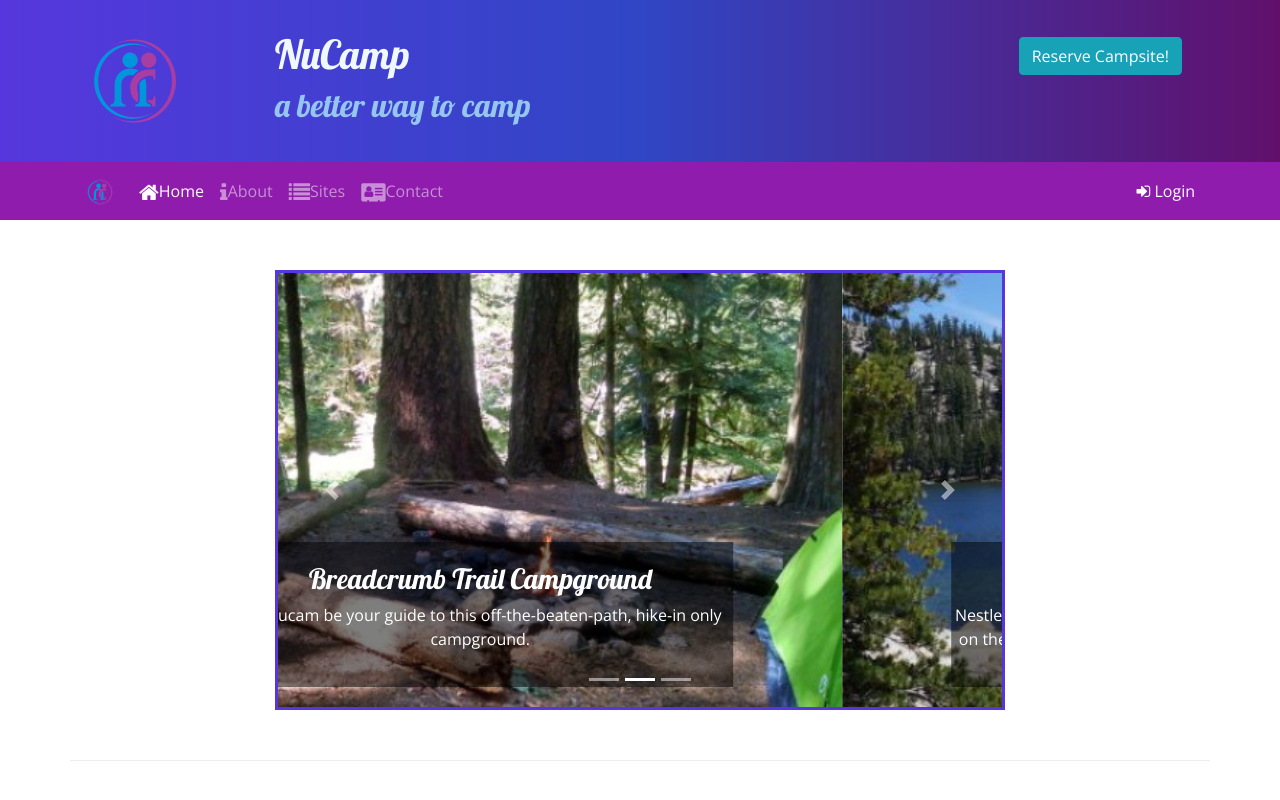
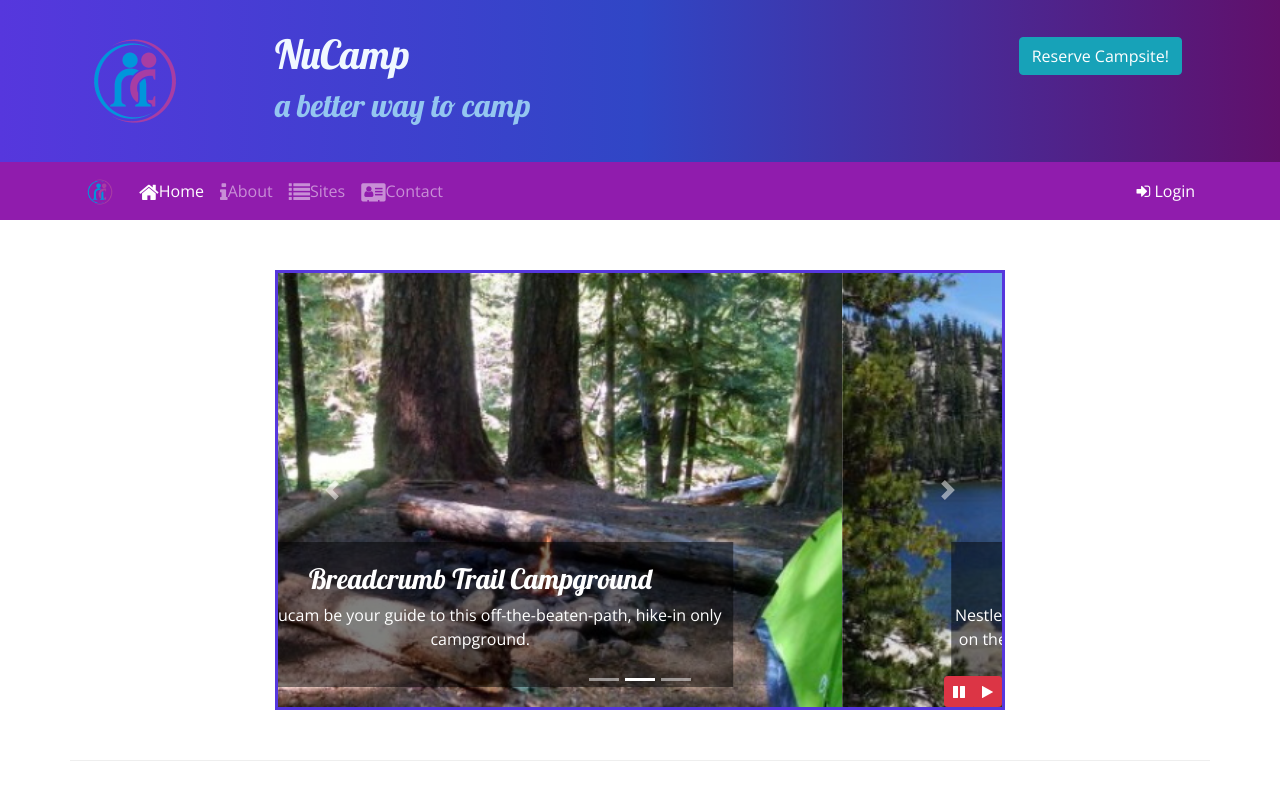
Before and after one commit to Cvan23/nucamp-bootstrap, a website: page index.html in a window 1280 px wide. Shown: the top 800 px of the page. Drawn offline with nearby package versions, Linux system fonts and the light colour scheme.

Commit message:
jQuery and Bootstrap part 1

```diff
--- a/css/styles.css
+++ b/css/styles.css
@@ -53,3 +53,9 @@
 .carousel {
     border: solid #5637DD ;
 }
+
+#carouselButton {
+    position: absolute;
+    right: 0;
+    bottom: 0;
+}
--- a/index.html
+++ b/index.html
@@ -195,6 +195,14 @@
                         <span class="carousel-control-next-icon"></span>
                         <span class="sr-only">Next</span>
                     </a>
+                    <div class="btn-group" id="carouselButton">
+                        <button class="btn btn-danger btn-sm" id="carouselPause">
+                            <i class="fa fa-pause"></i>
+                        </button>
+                        <button class="btn btn-danger btn-sm" id="carouselPlay">
+                            <i class="fa fa-play"></i>
+                        </button>
+                    </div>
                 </div>
             </div>
         </div>
@@ -286,9 +294,15 @@
      <script src="node_modules/bootstrap/dist/js/bootstrap.min.js"></script>
 
      <script>
-        //$(function () {
-        //    $('[data-toggle="tooltip"]').tooltip()
-        //})
+        $(function () {
+            $(".carousel").carousel( { interval: 2000 } );
+            $("#carouselPause").click(function(){
+               $(".carousel").carousel("pause");
+            });
+            $("#carouselPlay").click(function(){
+                $(".carousel").carousel("cycle");
+            })
+        });
     </script>
 
 </body>
```
